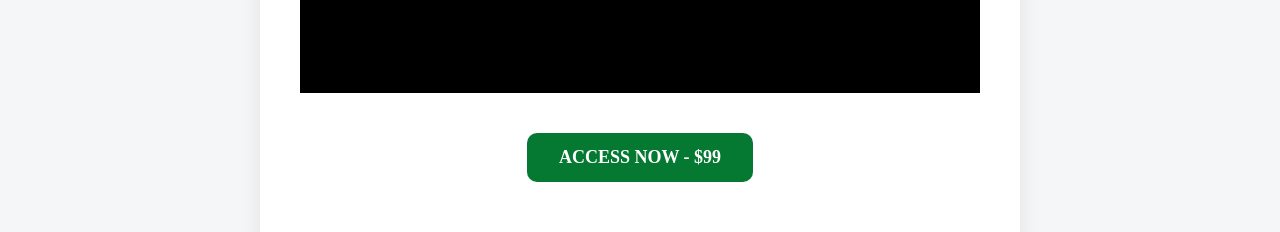
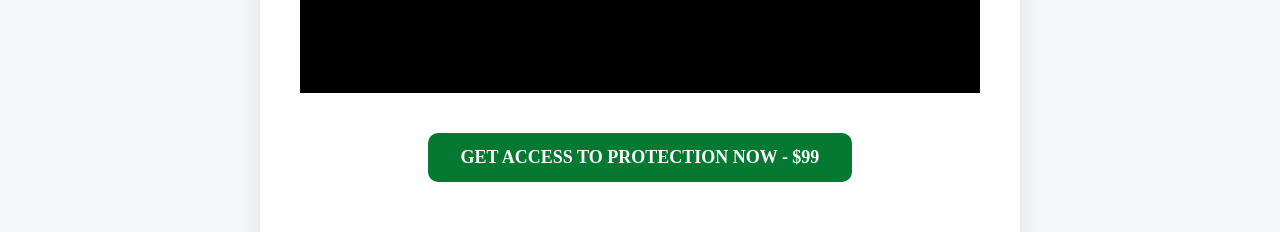
Before and after one commit to Danaga04/faithandprayer.site, a plain HTML site: page 3kash/index.html in a window 1280 px wide. Shown: the part 1000-1232 px from the top of the page. Drawn offline with Linux system fonts and the light colour scheme.

Commit message:
Update index.html

```diff
--- a/3kash/index.html
+++ b/3kash/index.html
@@ -177,7 +177,7 @@ img{
 
 
 
-<button type="button" id="esconder" onclick="acceptUpsell('https://pay.alphamanguide.site/u/571bf6ae195b7ae4')" style="font-family: 'Poppins'; font-size: 18px; font-weight: 600; line-height: 1.3; color: #ffffff; background-color: #057932; border: none; border-radius: 10px; padding: 13px 7%; cursor: pointer; text-align: center; display: block; margin: auto;">ACCESS NOW - $99</button>
+        <button type="button" onclick="acceptUpsell('https://pay.alphamanguide.site/u/7216f2c14d51115e')" style="font-family: 'Poppins'; font-size: 18px; font-weight: 600; line-height: 1.3; color: #ffffff; background-color: #057932; border: none; border-radius: 10px; padding: 13px 7%; cursor: pointer; text-align: center; display: block; margin: auto;">GET ACCESS TO PROTECTION NOW - $99</button>
 
 
 
```
